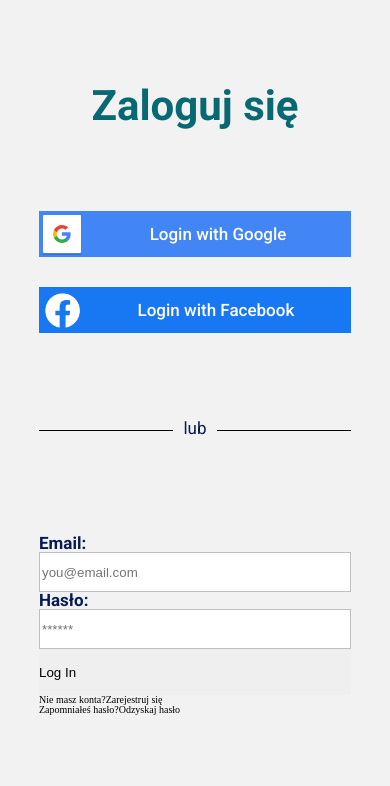
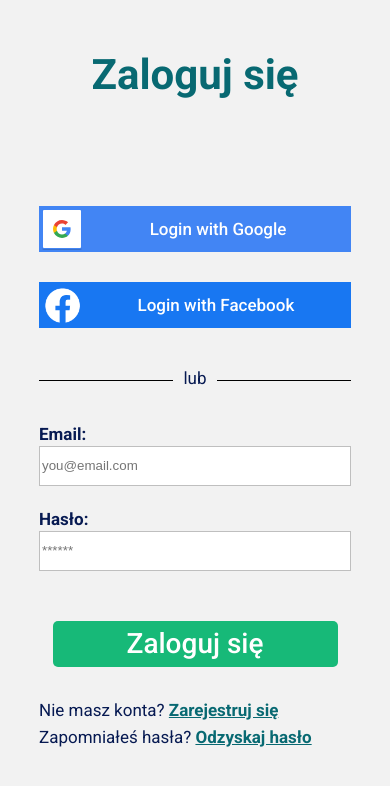
Before and after one commit to hublad2/FoodAppFront, a Vue app: page /login in a window 390 px wide. Shown: the top 786 px of the page. Built offline with nearby package versions, Linux system fonts and the light colour scheme; no server answers.

Commit message:
Login page mobile finished

```diff
--- a/src/views/Login.vue
+++ b/src/views/Login.vue
@@ -36,14 +36,14 @@
             id="password1"
           />
         </div>
-        <button @click="login()" class="button">Log In</button>
+        <button @click="login()" class="button">Zaloguj się</button>
         <ul class="native-extras">
           <li>
-            <span>Nie masz konta?</span>
+            <span>Nie masz konta? </span>
             <a>Zarejestruj się</a>
           </li>
           <li>
-            <span>Zapomniałeś hasło?</span>
+            <span>Zapomniałeś hasła? </span>
             <a>Odzyskaj hasło</a>
           </li>
         </ul>
@@ -154,7 +154,7 @@ export default {
   margin: 0 auto;
   max-width: 80%;
   min-height: 800px;
-  justify-content: space-evenly;
+  padding: 50px 0;
   &_header {
     @extend %header-text;
   }
@@ -163,6 +163,7 @@ export default {
     display: flex;
     flex-direction: column;
     align-items: center;
+    margin-top: 110px;
   }
 
   button {
@@ -180,7 +181,7 @@ export default {
     text-align: center;
     border-bottom: 1px solid #000;
     line-height: 0.1em;
-    margin: 10px 0 20px;
+    margin: 50px 0 20px;
 
     span {
       background: $colorBackground1;
@@ -189,6 +190,13 @@ export default {
   }
 
   &_native {
+    button {
+      @extend %green-button;
+      width: 100%;
+      margin: 50px auto 0 auto;
+      display: flex;
+      justify-content: center;
+    }
   }
 }
 
@@ -225,10 +233,12 @@ export default {
 .native-input {
   display: flex;
   flex-direction: column;
+  margin-top: 25px;
 
   &_label {
     @extend %regular-text;
     font-weight: bold;
+    margin-bottom: 3px;
   }
 
   &_input {
@@ -237,4 +247,19 @@ export default {
     height: 40px;
   }
 }
+
+.native-extras {
+  @extend %regular-text;
+  margin-top: 35px;
+
+  li {
+    margin-top: 10px;
+
+    a {
+      font-weight: bold;
+      color: $colorFont1;
+      text-decoration: underline;
+    }
+  }
+}
 </style>
```
